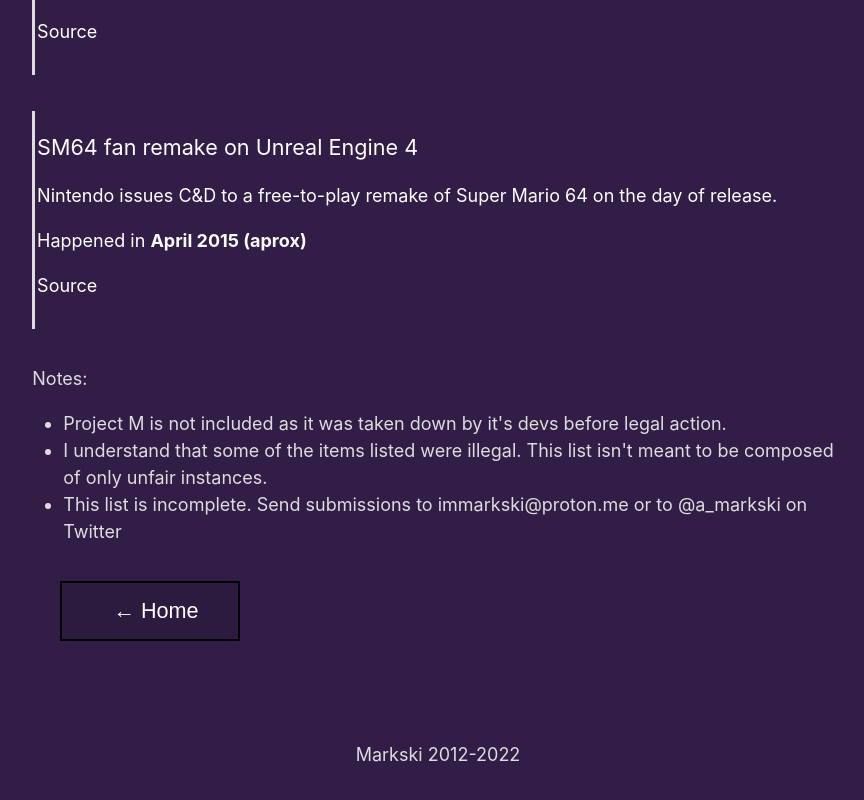
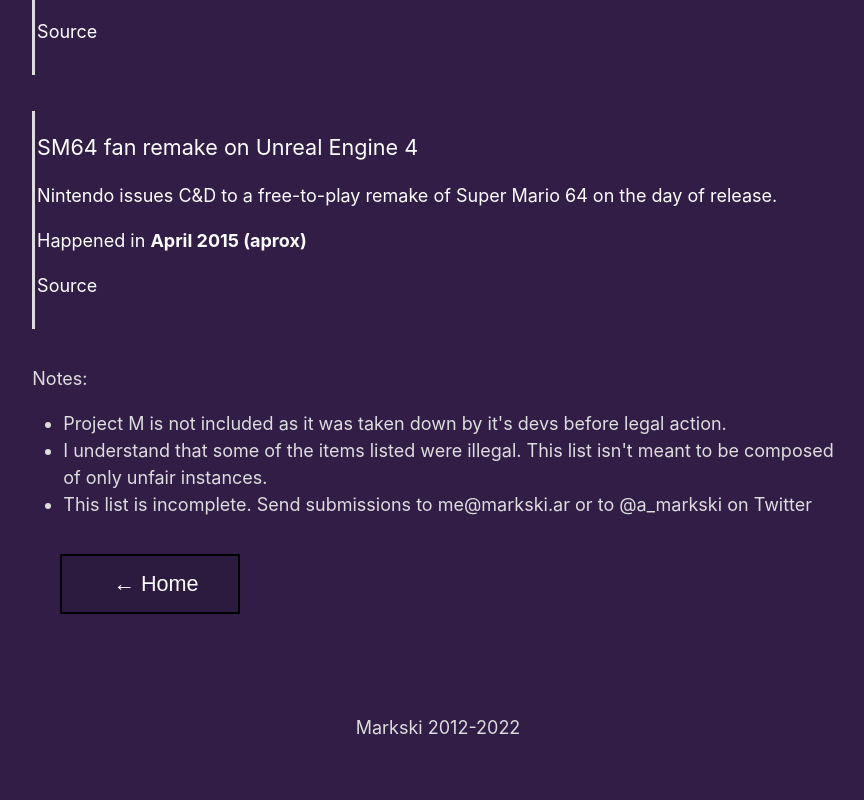
Before and after one commit to markski1/markski.ar, a Next.js app: page /nintendont in a window 1280 px wide. Shown: the part 3717-4517 px from the top of the page, without its empty margins (202-1066 px from the left). After the commit the page ends 4494 px from the top, so only its background shows below. Built offline with nearby package versions, Linux system fonts and the light colour scheme.

Commit message:
update email

```diff
--- a/pages/index.tsx
+++ b/pages/index.tsx
@@ -35,7 +35,7 @@
 							<GetIcon icon="twitter" /> <a className={utilStyles.contactLink} href="https://www.twitter.com/a_markski">Twitter</a><br />
 							<GetIcon icon="telegram" /> <a className={utilStyles.contactLink} href="https://www.telegram.me/Markski">Telegram</a><br />
 							<GetIcon icon="discord" /> <a className={utilStyles.contactLink} href="discord:Markski#7243">Discord</a><br />
-							<GetIcon icon="email" /> <a className={utilStyles.contactLink} href="mailto:immarkski@proton.me">immarkski@proton.me</a>
+							<GetIcon icon="email" /> <a className={utilStyles.contactLink} href="mailto:me@markski.ar">me@markski.ar</a>
 						</div>
 					</Grid>
 				</Grid>
--- a/pages/nintendont.tsx
+++ b/pages/nintendont.tsx
@@ -130,7 +130,7 @@
 			<ul>
 				<li>Project M is not included as it was taken down by it's devs before legal action.</li>
 				<li>I understand that some of the items listed were illegal. This list isn't meant to be composed of only unfair instances.</li>
-				<li>This list is incomplete. Send submissions to immarkski@proton.me or to @a_markski on Twitter</li>
+				<li>This list is incomplete. Send submissions to me@markski.ar or to @a_markski on Twitter</li>
 			</ul>
 
 		</Layout>
```
